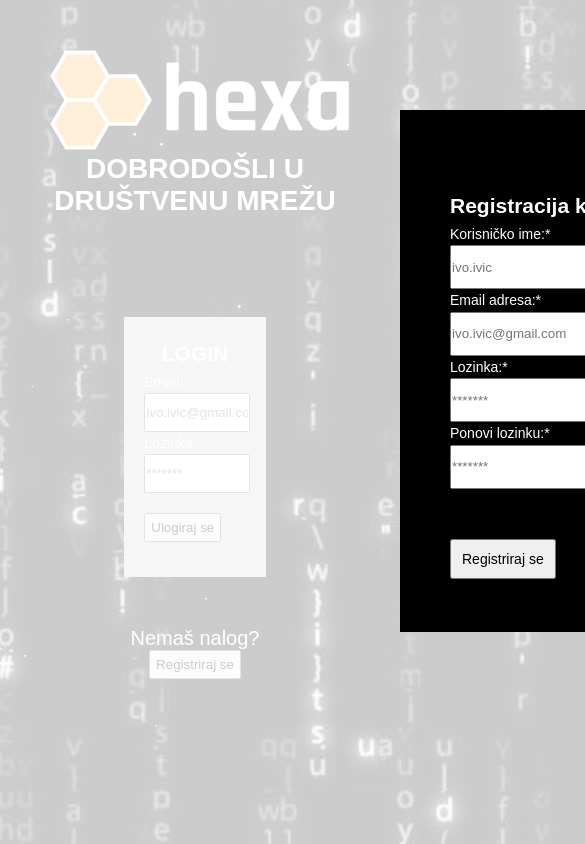
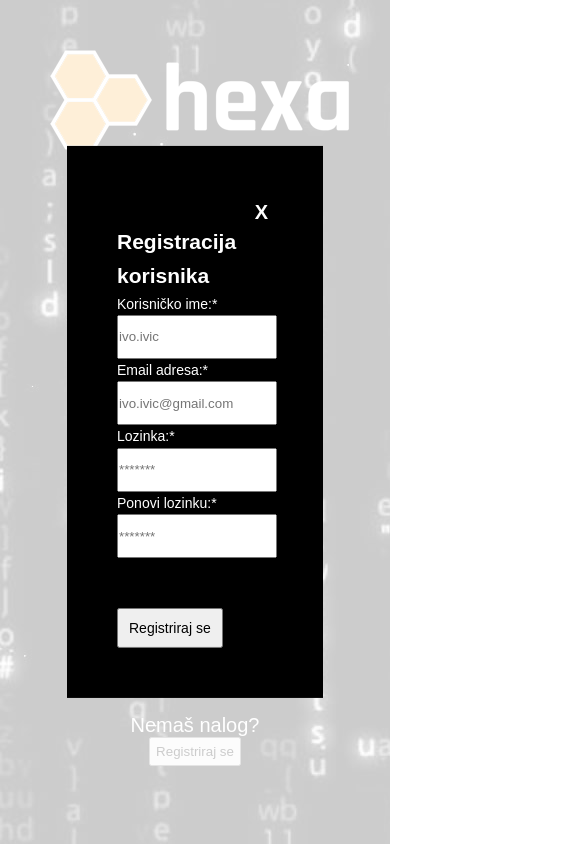
Before and after one commit to IvanZagorac/social-network.github.io, a plain HTML site: page index.html in a window 390 px wide. Both pictures are taken after a click on the button "Registriraj se". Shown: the top 844 px of the page, 585 px wide, since content can reach past the window. Drawn offline with Linux system fonts and the light colour scheme.

Commit message:
Implementation responsive

```diff
--- a/style.css
+++ b/style.css
@@ -1,3 +1,41 @@
+@media screen and (max-width: 540px){
+	.formWrapper{
+		min-width: 65%;
+		min-width: 65%;
+
+	}
+
+	.naslov{
+		margin-top: 40px;
+		font-size: 16px;
+	}
+
+	.modal {
+
+		max-height: 40% !important;
+		max-width: 40% !important;
+		min-height: 30% !important;
+		padding: 30px !important;
+		line-height: 1.6 !important;
+
+	}
+
+	#likes{
+		width:50%;
+		font-size: 14px;
+		margin-right:0px ;
+		margin-left: 0px;
+	}
+
+	#comments{
+		width: 50%;
+		font-size: 14px;
+		margin-right:0px ;
+		margin-left: 0px;
+	}
+}
+
+
 *{
 	margin: 0;
 	padding: 0;
@@ -25,7 +63,8 @@ body{
 	background-color:lightgrey;
 	padding: 20px;
 	margin: 0 auto;
-	width: 35%;
+	min-width: 35%!important;
+	max-width: 35%!important;
 	height: 220px;
 	line-height: 1.6;
 
@@ -47,6 +86,7 @@ margin: 0 auto;
 }
 .formWrapper form input{
 	width: 100%;
+	margin: 0 auto;
 	height: 35px;
 }
 
@@ -66,10 +106,11 @@ margin: 0 auto;
 	background-color: black !important;
 	margin: auto !important;
 	position: absolute !important;
-	top: 110px !important;
-	left: 400px !important;
+	top: 50% !important;
+	left: 50%  !important;
+	transform: translate(-50%, -50%)!important;
 	width: 100% !important;
-	max-width: 650px !important;
+	max-width: 40% !important;
 	min-height: 50% !important;
 	padding: 50px !important;
 	line-height: 1.6 !important;
@@ -207,7 +248,7 @@ margin: 0 auto;
 	border: 0;
 	margin-right:10px ;
 	padding: 10px 10px 10px 30px;
-    background-color: grey
+    background-color: grey;
 }
 
 #comments{
```
